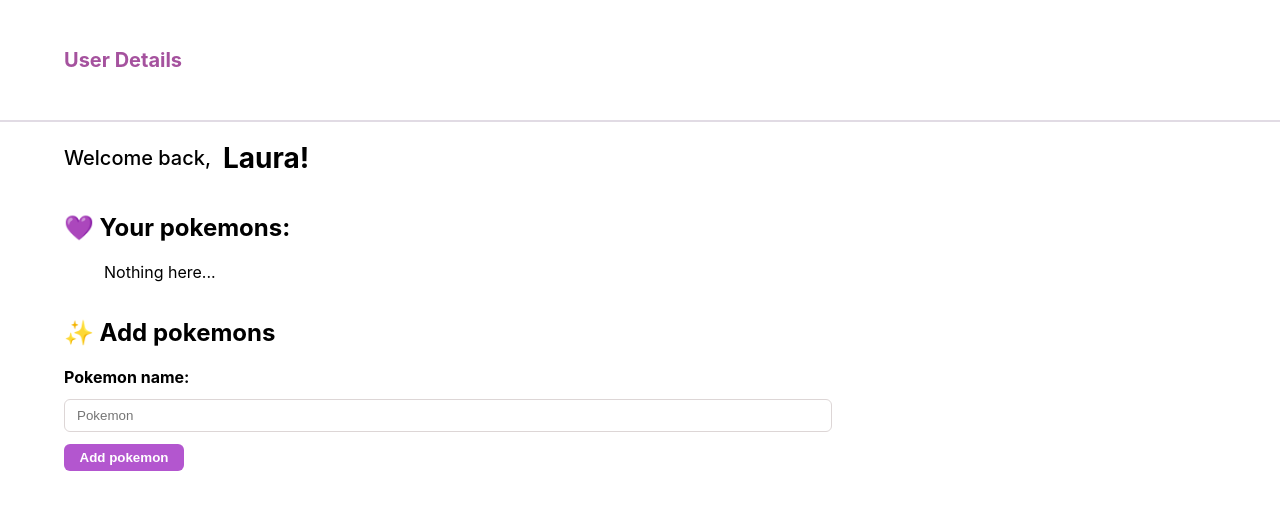
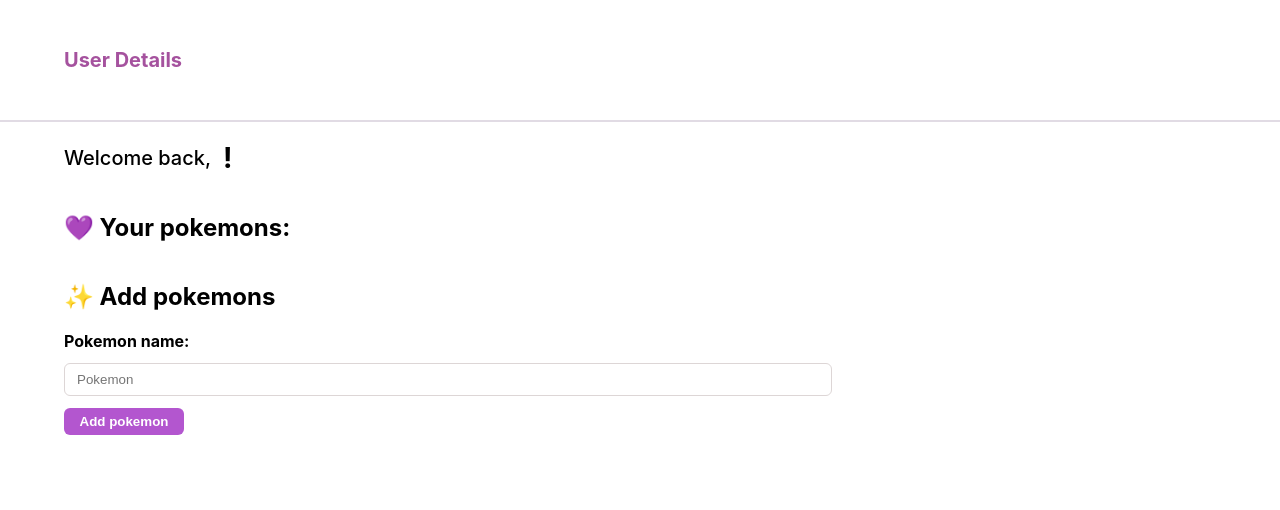
Before and after one commit to lauraluch/avaliacao-pw4, a React (Create React App) app in the folder frontend/app/: page /userDetails in a window 1280 px wide. Shown: the top 510 px of the page. Built offline with nearby package versions, Linux system fonts and the light colour scheme.

Commit message:
feat: cria contexto para informações de usuário

```diff
--- a/frontend/app/src/App.js
+++ b/frontend/app/src/App.js
@@ -1,22 +1,36 @@
-import logo from './logo.svg';
-import './App.css';
+import React, { createContext, useState, useContext } from "react";
 import Login from './screens/Login/Login';
 import UserDetails from './screens/UserDetails/UserDetails';
-import {Routes, Route, useNavigate} from 'react-router-dom';
+import { Routes, Route } from 'react-router-dom';
+
+const UserContext = createContext();
+
+export function UserProvider({ children }) {
+    const [userData, setUserData] = useState({
+        username: "",
+        pokemonList: []
+    });
+
+    return (
+        <UserContext.Provider value={{ userData, setUserData }}>
+            {children}
+        </UserContext.Provider>
+    );
+}
+
+export function useUser() {
+  return useContext(UserContext);
+}
 
 function App() {
-  function NavigateToLoginPage() {
-    const navigate = useNavigate();
-    navigate('/loginPage');
-    return null;
-  }
-
-  return (
-   <Routes>
-      <Route path="/userDetails" element={<UserDetails username={"Laura"} pokemonList={[]}/>} />
-      <Route path="/" element={<Login />} />
-    </Routes>
-  );
+    return (
+        <UserProvider>
+            <Routes>
+                <Route path="/userDetails" element={<UserDetails />} />
+                <Route path="/" element={<Login />} />
+            </Routes>
+        </UserProvider>
+    );
 }
 
 export default App;
--- a/frontend/app/src/screens/Login/Login.js
+++ b/frontend/app/src/screens/Login/Login.js
@@ -4,11 +4,14 @@
 import axios from 'axios';
 import {Routes, Route, useNavigate} from 'react-router-dom';
 import './style.css';
+import { useUser } from '../../App';
 
 function Login() {
     const [username, setUsername] = useState('');
     const [password, setPassword] = useState('');
     const [loginError, setLoginError] = useState(false);
+    const { setUserData } = useUser();
+
     const navigate = useNavigate();
 
     const navigateToUserDetails = () => {
@@ -25,6 +28,7 @@
 
             if (response.status === 200) {
                 console.log('Login bem-sucedido!');
+                setUserData({ username, pokemonList: response.data.pokemonList });
                 setLoginError(false)
                 navigateToUserDetails()
             } else {
--- a/frontend/app/src/screens/UserDetails/UserDetails.js
+++ b/frontend/app/src/screens/UserDetails/UserDetails.js
@@ -1,10 +1,13 @@
 import React, { useState } from "react";
 import './style.css';
 import Header from "../../components/Header/Header";
+import { useUser } from '../../App';
 
 function UserDetails(props) {
-    const { username, pokemonList } = props;
+    // const { username, pokemonList } = props;
     const [pokemonName, setPokemonName] = useState('');
+    const { userData } = useUser();
+    const { username, pokemonList } = userData;
 
     function handlePokemonAddition() {
         console.log(pokemonName)
@@ -30,10 +33,17 @@
                 <div>
                     <h2>💜 Your pokemons: </h2>
                     <ul>
-                        { pokemonList.length == 0 ? <p>Nothing here...</p>
+                        {/* { pokemonList.length == 0 ? <p>Nothing here...</p>
                             : pokemonList.map((item, index) => (
                                 <li key={index}>{item}</li>
                             ))
+                        } */}
+                        { pokemonList ?
+                            pokemonList.map((item, index) => (
+                                <li key={index}>{item}</li>
+                            ))
+                            :
+                            <p>Nothing here...</p>
                         }
                     </ul>
                 </div>
```
